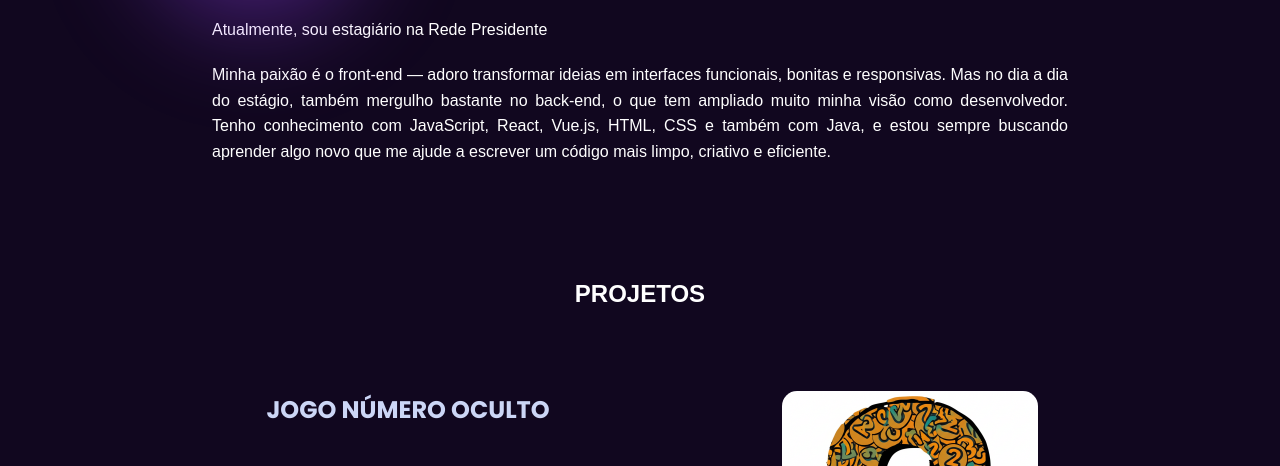
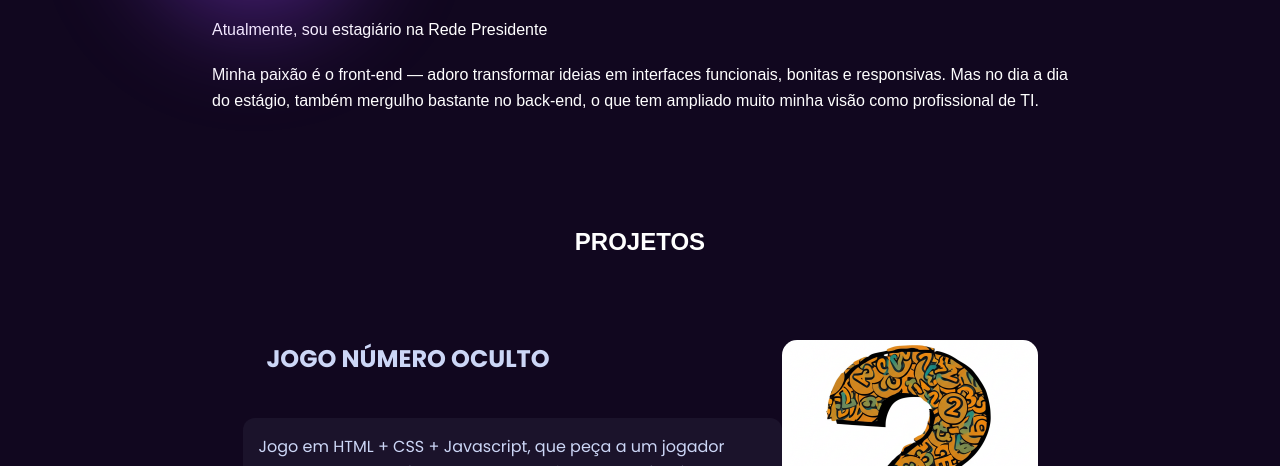
Before and after one commit to jpedrodev01/portfolio-frontend, a plain HTML site: page index.html in a window 1280 px wide. Shown: the part 280-746 px from the top of the page. Drawn offline with nearby package versions, Linux system fonts and the light colour scheme; a web font is replaced by a local one.

Commit message:
Alteração no sobre

```diff
--- a/index.html
+++ b/index.html
@@ -56,9 +56,7 @@
                 <p>Atualmente, sou estagiário na Rede Presidente</p>
                 <p>Minha paixão é o front-end — adoro transformar ideias em interfaces funcionais, bonitas e
                     responsivas. Mas no dia a dia do estágio, também mergulho bastante no back-end, o que tem ampliado
-                    muito minha visão como desenvolvedor.
-                    Tenho conhecimento com JavaScript, React, Vue.js, HTML, CSS e também com Java, e estou sempre
-                    buscando aprender algo novo que me ajude a escrever um código mais limpo, criativo e eficiente.
+                    muito minha visão como profissional de TI.
                 </p>
             </div>
         </section>
```
